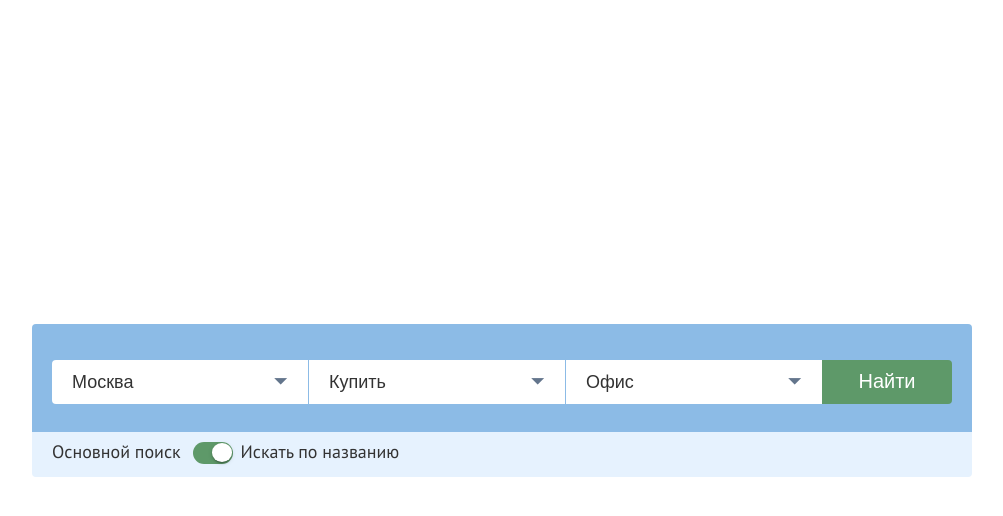
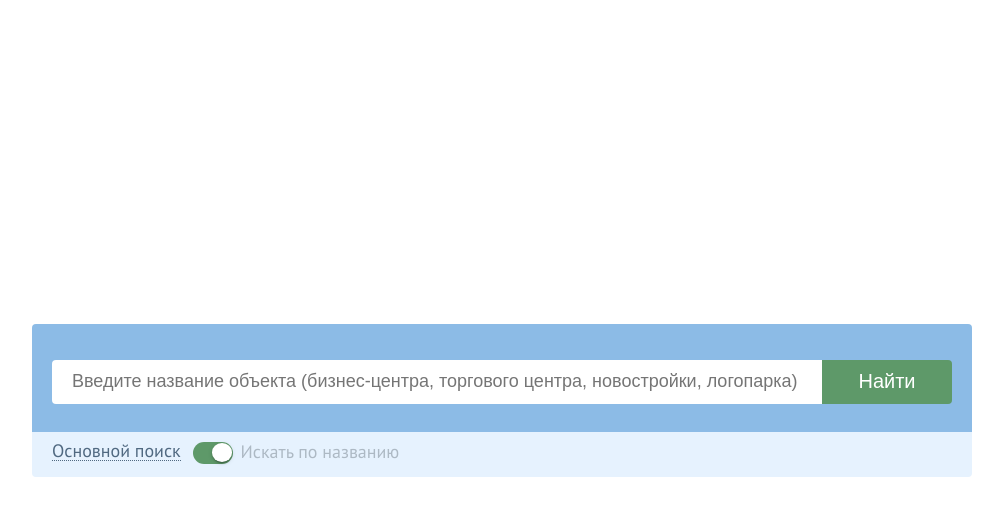
Before and after one commit to simbirsoft-vladimir/test_form, a Vue app: page / in a window 1280 px wide. Both pictures are taken after a click on the element 346 px from the left and 451 px from the top of the page. Shown: the top 516 px of the page, without its empty margins (138-1141 px from the left). Built offline with nearby package versions, Linux system fonts and the light colour scheme.

Commit message:
fix toggler

```diff
--- a/src/components/RealtySearchForm.vue
+++ b/src/components/RealtySearchForm.vue
@@ -3,7 +3,13 @@
     <div class="realty-search-form__main-block">
       <div class="realty-search-form__search-controls">
         <base-form-group>
-          <template v-if="true">
+          <base-input
+            v-if="isSearchByTitle"
+            v-model="estateTitle"
+            placeholder="Введите название объекта (бизнес-центра, торгового центра, новостройки, логопарка)"
+            class="realty-search-form__search-by-title"
+          />
+          <template v-else>
             <base-select
               :options="cities"
               v-bind="optionsParams"
@@ -23,7 +29,6 @@
               @select="currentEstate = Number($event)"
             />
           </template>
-          <div v-else></div>
           <base-button
             class="realty-search-form__search-button"
           >
@@ -51,10 +56,18 @@ import BaseSelect from './ui/BaseSelect.vue'
 import {cities} from '../mocks/cities'
 import {actions} from '../mocks/actions'
 import {estate} from '../mocks/estate'
+import BaseInput from './ui/BaseInput.vue'
 
 export default Vue.extend({
   name: 'RealtySearchForm',
-  components: { BaseForm, BaseSelect, BaseButton, BaseFormGroup, RealtySearchFormToggle },
+  components: {
+    BaseForm,
+    BaseSelect,
+    BaseButton,
+    BaseFormGroup,
+    RealtySearchFormToggle,
+    BaseInput
+  },
 
   data() {
     return {
@@ -70,6 +83,7 @@ export default Vue.extend({
         optionText: 'title',
       },
       isSearchByTitle: false,
+      estateTitle: '',
     }
   },
 })
@@ -104,6 +118,12 @@ export default Vue.extend({
       }
     }
 
+    &__search-by-title {
+      flex: 1;
+      border-top-right-radius: 0;
+      border-bottom-right-radius: 0;
+    }
+
     &__search-button {
       background-color: $success;
       color: white;
--- a/src/components/RealtySearchFormToggle.vue
+++ b/src/components/RealtySearchFormToggle.vue
@@ -1,12 +1,24 @@
 <template>
   <div class="realty-search-form-toggle">
-    <span class="realty-search-form-toggle__label">Основной поиск</span>
+    <span
+      :class="checked ? '' : 'realty-search-form-toggle__label_active'"
+      class="realty-search-form-toggle__label"
+      @click="$emit('toggle')"
+    >
+      Основной поиск
+    </span>
     <base-toggle
       :checked="checked"
       class="realty-search-form-toggle__toggler"
       @toggle="$emit('toggle')"
     />
-    <span class="realty-search-form-toggle__label">Искать по названию</span>
+    <span
+      :class="checked ? 'realty-search-form-toggle__label_active' : ''"
+      class="realty-search-form-toggle__label"
+      @click="$emit('toggle')"
+    >
+      Искать по названию
+    </span>
   </div>
 </template>
 
@@ -31,11 +43,16 @@ export default Vue.extend({
     display: flex;
     align-items: center;
 
-    &__realty-search-form-toggle__label {
+    &__label {
+      border-bottom: 1px dotted;
+      line-height: 1;
       color: #506981;
+      cursor: pointer;
 
       &_active {
         color: #ADB9C4;
+        border: none;
+        pointer-events: none;
       }
     }
 
--- a/src/components/ui/BaseInput.vue
+++ b/src/components/ui/BaseInput.vue
@@ -1,5 +1,9 @@
 <template>
-  <input class="base-input">
+  <input
+    v-bind="$attrs"
+    @input="$emit('input', $event.target.value)"
+    class="base-input"
+  >
 </template>
 
 <script lang="ts">
@@ -9,3 +13,12 @@ export default Vue.extend({
   name: 'BaseInput',
 })
 </script>
+
+<style lang="scss">
+  .base-input {
+    padding: 0 20px;
+    border: none;
+    outline: none;
+    font-size: 18px;
+  }
+</style>
--- a/src/styles/main.scss
+++ b/src/styles/main.scss
@@ -16,7 +16,6 @@ body {
 }
 
 button,
-select,
-input {
+select {
   cursor: pointer;
 }
```
